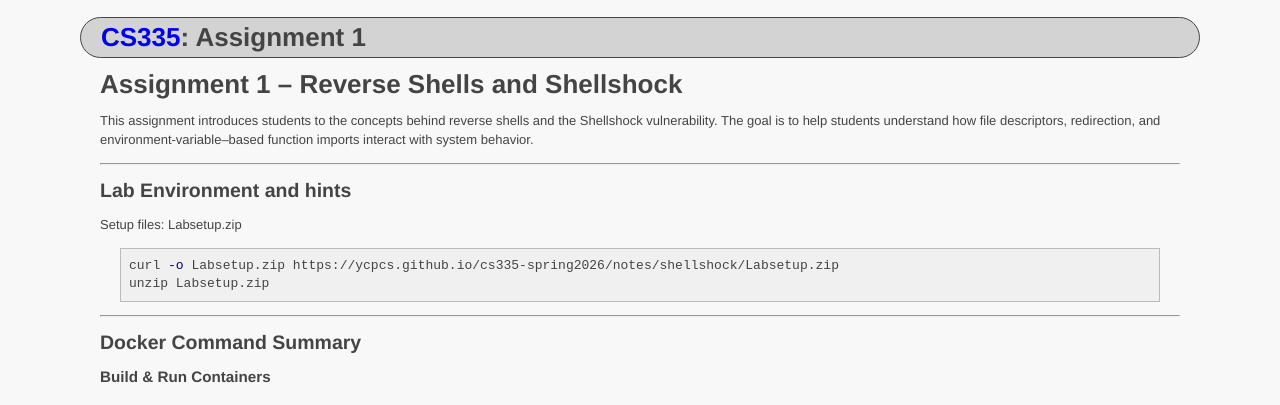
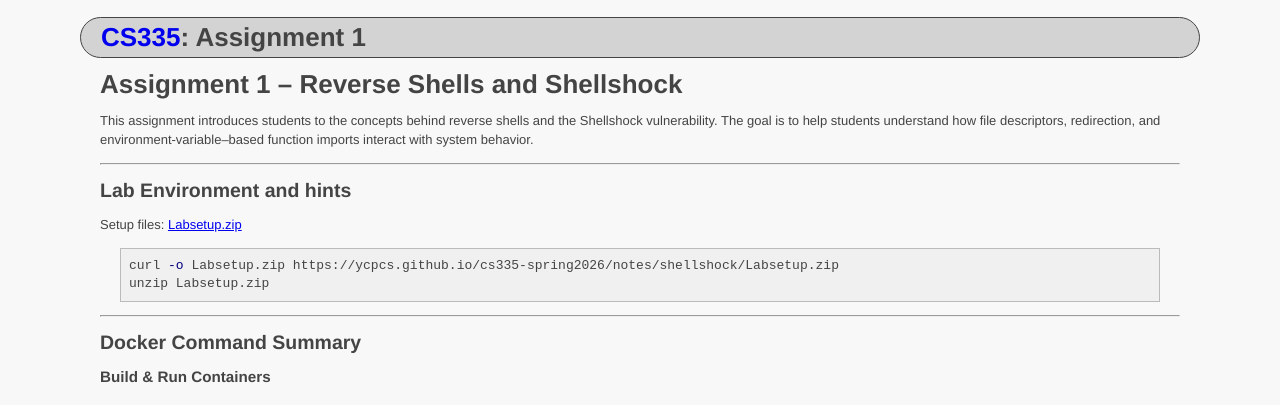
Before and after one commit to ycpcs/cs335-spring2026, a Jekyll site: the page built from assignments/assignment-1.md, in a window 1280 px wide and 900 px high. Shown: the top 405 px of the window. Built offline with Jekyll 4.4.1, drawn with Linux system fonts in a browser that asks for light colours; part of the change alters nothing that is shown.

````diff
--- a/assignments/assignment-1.md
+++ b/assignments/assignment-1.md
@@ -9,7 +9,7 @@ This assignment introduces students to the concepts behind reverse shells and th
 
 ---
 ## Lab Environment and hints
-Setup files: Labsetup.zip
+Setup files: [Labsetup.zip](https://ycpcs.github.io/cs335-spring2026/notes/shellshock/Labsetup.zip)
 ```bash
 curl -o Labsetup.zip https://ycpcs.github.io/cs335-spring2026/notes/shellshock/Labsetup.zip
 unzip Labsetup.zip
````
